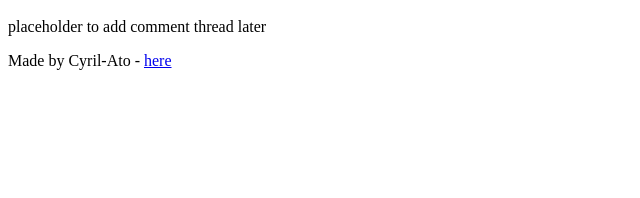
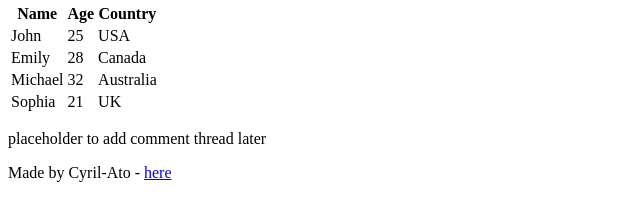
Before and after one commit to Cyril-Ato/My_First_Portfolio, a plain HTML site: page html_basic/index.html in a window 1280 px wide. Shown: the part 647-845 px from the top of the page, without its empty margins (0-640 px from the left). Before the commit the page ends 800 px from the top, so only its background shows below. Drawn offline with Linux system fonts and the light colour scheme.

Commit message:
index.html updated

```diff
--- a/html_basic/index.html
+++ b/html_basic/index.html
@@ -25,6 +25,40 @@
         <img src="https://i.ibb.co/gTDZZT8/ALX-Logo-07.png" alt="ALX Logo" />
       </a>
     </article>
+     <!-- Learners table -->
+      <table>
+        <thead>
+          <tr>
+            <th>Name</th>
+            <th>Age</th>
+            <th>Country</th>
+          </tr>
+        </thead>
+        <tbody>
+          <tr>
+            <td>John</td>
+            <td>25</td>
+            <td>USA</td>
+          </tr>
+          <tr>
+            <td>Emily</td>
+            <td>28</td>
+            <td>Canada</td>
+          </tr>
+          <tr>
+            <td>Michael</td>
+            <td>32</td>
+            <td>Australia</td>
+          </tr>
+          <tr>
+            <td>Sophia</td>
+            <td>21</td>
+            <td>UK</td>
+          </tr>
+        </tbody>
+      </table>
+    </article>
+
     <aside>
       <p>placeholder to add comment thread later</p>
     </aside>
```
